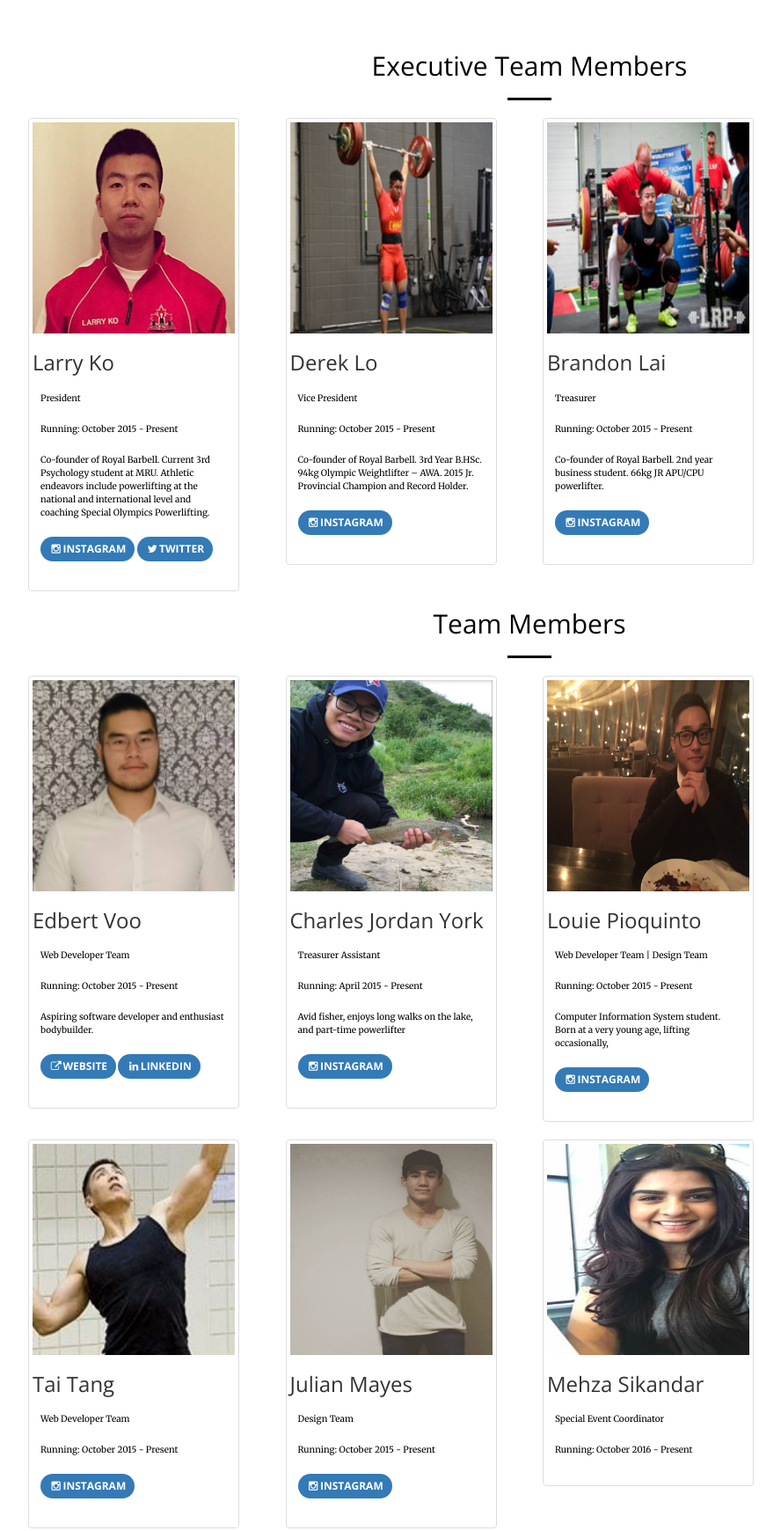
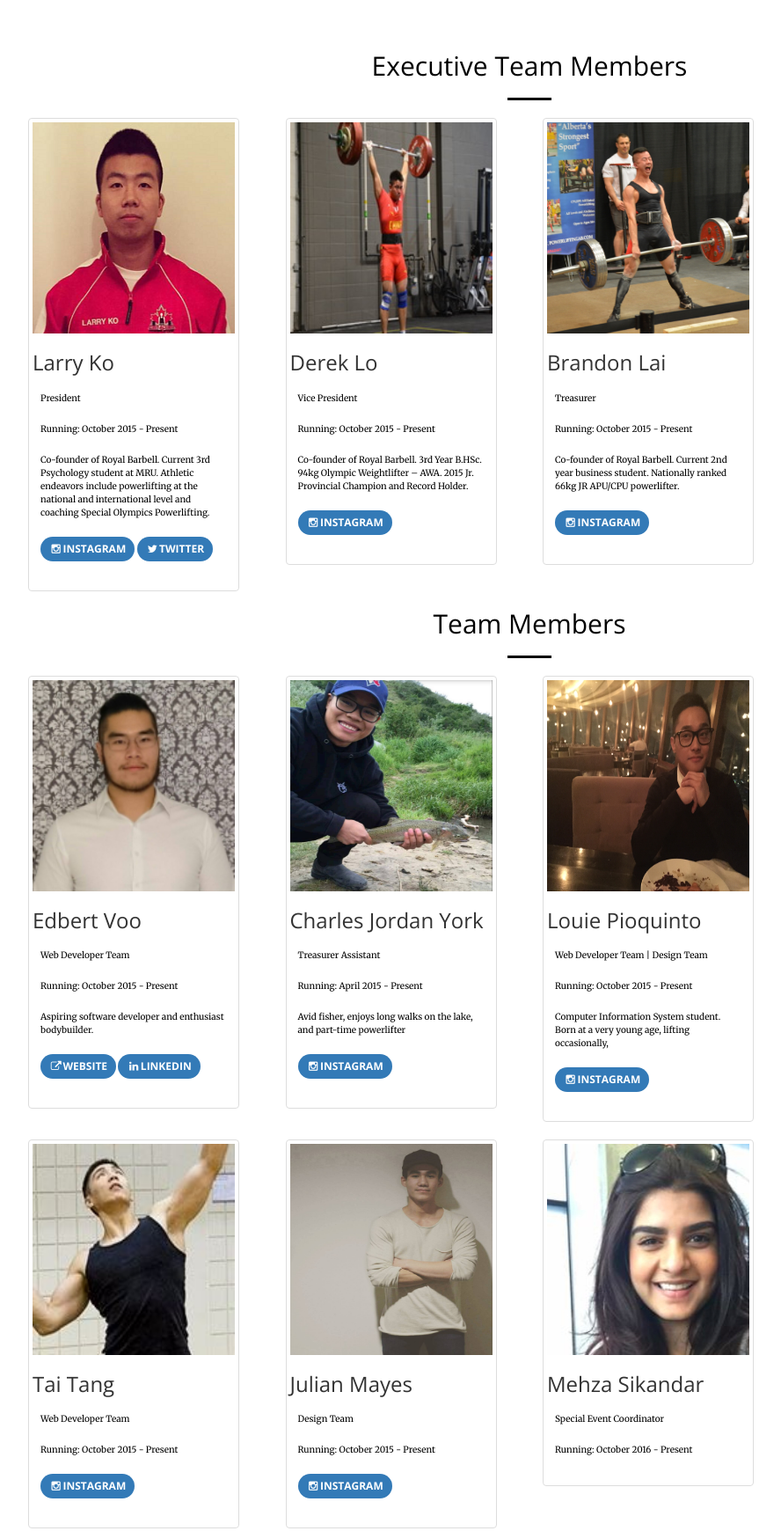
Before and after one commit to MRURoyalBarbell/MRURoyalBarbell.github.io, a website: page index.html in a window 1280 px wide. Shown: the part 2440-4180 px from the top of the page at 88% size, without its empty margins (38-926 px from the left). Drawn offline with nearby package versions, Linux system fonts and the light colour scheme.

Commit message:
Bio Updated and Corrected Images
Bio was updated and a few images were cropped to look better.

```diff
--- a/index.html
+++ b/index.html
@@ -243,13 +243,13 @@
 
             <div class="col-xs-18 col-sm-6 col-md-3">
                 <div class="thumbnail">
-                    <img src="img\team-members\BrandonLai.jpg" alt="BrandonLai">
+                    <img src="img\team-members\brandonlaicroppedoct18.jpg" alt="BrandonLai">
                     <h3>Brandon Lai</h3>
                     <div class="caption">
                         <p>Treasurer</p>
                         <p>Running: October 2015 - Present</p>
-                        <p>Co-founder of Royal Barbell. 2nd year business student. 66kg JR APU/CPU powerlifter.</p>
-                        <p><a href="https://instagram.com/btl.88" class="btn btn-primary btn-sm" role="button"><i
+                        <p>Co-founder of Royal Barbell. Current 2nd year business student. Nationally ranked 66kg JR APU/CPU powerlifter.</p>
+                        <p><a href="https://www.instagram.com/btl.lifts" class="btn btn-primary btn-sm" role="button"><i
                                 class="fa fa-fw fa-instagram"></i>Instagram</a></p>
                     </div>
                 </div>
@@ -342,7 +342,7 @@
 
             <div class="col-xs-18 col-sm-6 col-md-3">
                 <div class="thumbnail">
-                    <img src="img\team-members\Mehza-Sikandar.png" alt="Mehza Sikandar">
+                    <img src="img\team-members\Mehza-Sikandar-cropped.jpg" alt="Mehza Sikandar">
                     <h3>Mehza Sikandar</h3>
                     <div class="caption">
                         <p>Special Event Coordinator</p>
```
Also changed, not shown: img/team-members/Mehza-Sikandar-cropped.jpg (added), img/team-members/brandonlaicroppedoct18.jpg (added), 1 other file.
